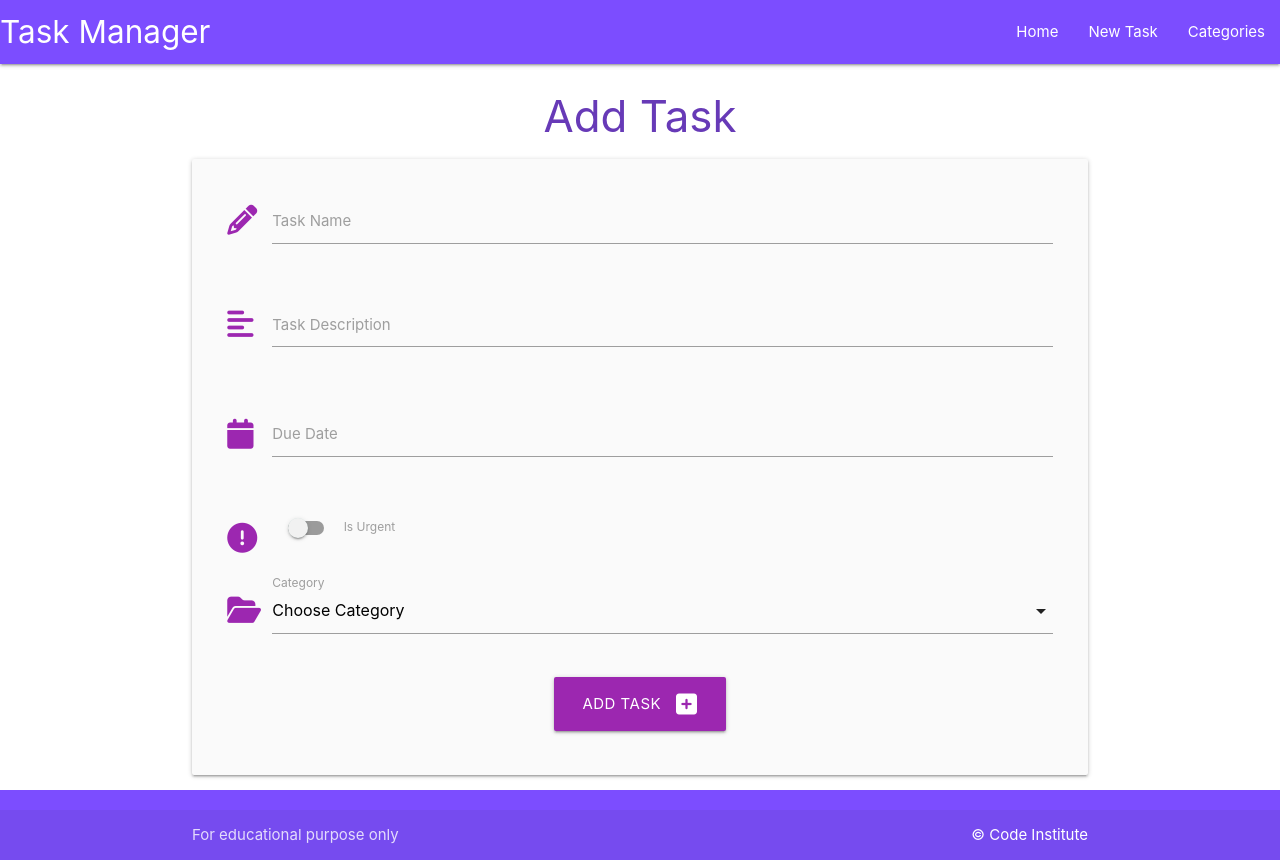
After one commit to humberto-pereira/flask-sql-task-manager, a Flask app: page /add_task in a window 1280 px wide. The commit adds this page. Run offline with Flask 3, Linux system fonts and the light colour scheme.

Commit message:
add  task functionality

```diff
--- a/taskmanager/models.py
+++ b/taskmanager/models.py
@@ -20,7 +20,8 @@ class Task(db.Model):
     task_description = db.Column(db.Text, nullable=False)
     is_urgent = db.Column(db.Boolean, default=False, nullable=False)
     due_date = db.Column(db.Date, nullable=False)
-    category_id = db.Column(db.Integer, db.ForeignKey("category.id", ondelete="CASCADE"), nullable=False)
+    category_id = db.Column(db.Integer, db.ForeignKey(
+        "category.id", ondelete="CASCADE"), nullable=False)
 
     def __repr__(self):
         # __repr__ to represent itself i the form of a string
--- a/taskmanager/routes.py
+++ b/taskmanager/routes.py
@@ -40,3 +40,20 @@ def delete_category(category_id):
     db.session.delete(category)
     db.session.commit()
     return redirect(url_for("categories"))
+
+
+@app.route("/add_task", methods=["GET", "POST"])
+def add_task():
+    categories = list(Category.query.order_by(Category.category_name).all())
+    if request.method == "POST":
+        task = Task(
+            task_name=request.form.get("task_name"),
+            task_description=request.form.get("task_description"),
+            is_urgent=bool(True if request.form.get("is_urgent") else False),
+            due_date=request.form.get("due_date"),
+            category_id=request.form.get("category_id")
+        )
+        db.session.add(task)
+        db.session.commit()
+        return redirect(url_for("home"))
+    return render_template("add_task.html", categories=categories)
--- a/taskmanager/static/js/script.js
+++ b/taskmanager/static/js/script.js
@@ -2,9 +2,17 @@ document.addEventListener('DOMContentLoaded', function () {
     // sidenav initialization
     let sidenav = document.querySelectorAll('.sidenav');
     M.Sidenav.init(sidenav);
+
+    // datepicker initialization
+    let  datepicker = document.querySelectorAll('.datepicker');
+    M.Datepicker.init(datepicker, {
+        format: "dd mmmm, yyyy",
+        i18n: {done: "Select"}
+
+    });
+
+    // select initialization
+    let selects = document.querySelectorAll('select');
+    M.FormSelect.init(selects);
+
 });
-
-document.addEventListener('DOMContentLoaded', function () {
-    var elems = document.querySelectorAll('.modal');
-    var instances = M.Modal.init(elems, options);
-});
--- a/taskmanager/templates/add_category.html
+++ b/taskmanager/templates/add_category.html
@@ -8,7 +8,7 @@
         <!-- category_name -->
         <div class="row">
             <div class="input-field col s12">
-                <i class="fas fa-folder-open-open prefix purple-text"></i>
+                <i class="fas fa-folder-open prefix purple-text"></i>
                 <input id="category_name" name="category_name" minlength="3" maxlength="25" type="text" class="validate" class="validate">
                 <label for="category_name">Category Name</label>
             </div>
--- /dev/null
+++ b/taskmanager/templates/add_task.html
@@ -0,0 +1,74 @@
+{% extends "base.html" %}
+{% block content %}
+
+<h3 class="deep-purple-text ascent-2 center-align">Add Task</h3>
+
+<div class="row card-panel grey lighten-5">
+    <form class="col s12" method="POST" action="{{ url_for('add_task') }}">
+        <!-- task_name -->
+        <div class="row">
+            <div class="input-field col s12">
+                <i class="fas fa-pencil prefix purple-text"></i>
+                <input id="task_name" name="task_name" minlength="5" maxlength="50" type="text" class="validate">
+                <label for="task_name">Task Name</label>
+            </div>
+        </div>
+
+        <!-- task description -->
+        <div class="row">
+            <div class="input-field col s12">
+                <i class="fas fa-align-left prefix purple-text"></i>
+                <textarea id="task_description" name="task_description" minlength="5" maxlength="200" type="text"
+                    class="validate materialize-textarea" required></textarea>
+                <label for="task_description">Task Description</label>
+            </div>
+        </div>
+        <!-- due date -->
+        <div class="row">
+            <div class="input-field col s12">
+                <i class="fas fa-calendar prefix purple-text"></i>
+                <input id="due_date" name="due_date" type="text" class="validate datepicker" required>
+                <label for="due_date">Due Date</label>
+            </div>
+        </div>
+
+        <!-- is_urgent -->
+        <div class="row">
+            <div class="input-field col s12">
+                <div class="switch">
+                    <i class="fas fa-exclamation-circle prefix purple-text"></i>
+                    <label for="is_urgent">
+                        <input id="is_urgent" name="is_urgent" type="checkbox">
+                        <span class="lever"></span>
+                        Is Urgent
+                    </label>
+                </div>
+            </div>
+        </div>
+
+        <!-- category_id -->
+        <div class="row">
+            <div class="input-field col s12">
+                <i class="fas fa-folder-open prefix purple-text"></i>
+                <select name="category_id" id="category_id" class="validate" required>
+                    <option value="" disabled selected>Choose Category</option>
+                    {% for category in categories %}
+                    <option value="{{ category.id }}">{{ category.category_name }}</option>
+                    {% endfor %}
+                </select>
+                <label for="category_id">Category</label>
+            </div>
+        </div>
+
+        <!-- submit button -->
+        <div class="row">
+            <div class="col s12 center-align">
+                <button type="submit" class="btn-large purple">
+                    Add Task <i class="fas fa-plus-square right"></i>
+                </button>
+            </div>
+        </div>
+    </form>
+</div>
+
+{% endblock %}
--- a/taskmanager/templates/base.html
+++ b/taskmanager/templates/base.html
@@ -24,7 +24,7 @@
                 <a href="#" data-target="mobile-demo" class="sidenav-trigger"><i class="fas fa-bars"></i></a>
                 <ul class="right hide-on-med-and-down">
                     <li><a href="{{ url_for('home') }}">Home</a></li>
-                    <li><a href="">New Task</a></li>
+                    <li><a href="{{ url_for('add_task') }}">New Task</a></li>
                     <li><a href="{{ url_for('categories') }}">Categories</a></li>
                 </ul>
             </div>
@@ -32,7 +32,7 @@
 
         <ul class="sidenav" id="mobile-demo">
             <li><a href="{{ url_for('home') }}">Home</a></li>
-            <li><a href="">New Task</a></li>
+            <li><a href="{{ url_for('add_task') }}">New Task</a></li>
             <li><a href="{{ url_for('categories') }}">Categories</a></li>
         </ul>
     </header>
```
Also changed, not shown: taskmanager/templates/tasks.html (+8 -0 lines).
